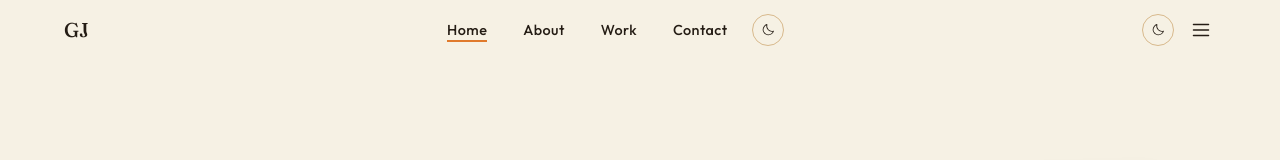
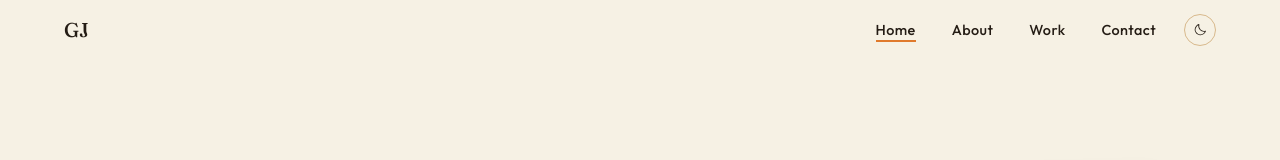
Before and after one commit to varneet-s/gurpreet-portfolio, a Next.js app: page / in a window 1280 px wide. Shown: the top 160 px of the page. Built offline with nearby package versions, Linux system fonts and the light colour scheme.

Commit message:
fix: nav — single theme toggle on right, hamburger only on mobile, no duplicate controls

```diff
--- a/components/Nav.tsx
+++ b/components/Nav.tsx
@@ -24,7 +24,6 @@ export default function Nav() {
     return () => window.removeEventListener("scroll", onScroll);
   }, []);
 
-  // close mobile menu on route change
   useEffect(() => { setOpen(false); }, [pathname]);
 
   return (
@@ -36,7 +35,7 @@ export default function Nav() {
           zIndex: 50,
           backgroundColor: "var(--bg)",
           borderBottom: scrolled ? "1px solid var(--border)" : "1px solid transparent",
-          transition: "border-color 200ms ease",
+          transition: "border-color 200ms ease, background-color 200ms ease",
         }}
       >
         <nav
@@ -64,35 +63,22 @@ export default function Nav() {
             GJ
           </Link>
 
-          {/* Desktop: links + theme toggle */}
-          <div style={{ display: "flex", alignItems: "center", gap: "24px" }} className="hidden-mobile">
-            <ul
-              style={{
-                display: "flex",
-                gap: "36px",
-                listStyle: "none",
-                alignItems: "center",
-              }}
-            >
-              {links.map(({ href, label }) => {
-                const isActive = pathname === href;
-                return (
-                  <li key={href}>
-                    <Link
-                      href={href}
-                      className={`nav-link${isActive ? " active" : ""}`}
-                    >
-                      {label}
-                    </Link>
-                  </li>
-                );
-              })}
+          {/* Desktop: nav links + theme toggle — hidden on mobile */}
+          <div className="nav-desktop">
+            <ul style={{ display: "flex", gap: "36px", listStyle: "none", alignItems: "center" }}>
+              {links.map(({ href, label }) => (
+                <li key={href}>
+                  <Link href={href} className={`nav-link${pathname === href ? " active" : ""}`}>
+                    {label}
+                  </Link>
+                </li>
+              ))}
             </ul>
             <ThemeToggle />
           </div>
 
-          {/* Mobile: theme toggle + hamburger */}
-          <div style={{ display: "flex", alignItems: "center", gap: "12px" }} className="show-mobile">
+          {/* Mobile: theme toggle + hamburger — hidden on desktop */}
+          <div className="nav-mobile">
             <ThemeToggle />
             <button
               onClick={() => setOpen(!open)}
@@ -103,6 +89,8 @@ export default function Nav() {
                 cursor: "pointer",
                 color: "var(--ink)",
                 padding: "4px",
+                display: "flex",
+                alignItems: "center",
               }}
             >
               {open ? <X size={22} /> : <List size={22} />}
@@ -145,9 +133,19 @@ export default function Nav() {
       )}
 
       <style>{`
+        .nav-desktop {
+          display: flex;
+          align-items: center;
+          gap: 28px;
+        }
+        .nav-mobile {
+          display: none;
+          align-items: center;
+          gap: 12px;
+        }
         @media (max-width: 640px) {
-          .hidden-mobile { display: none !important; }
-          .show-mobile   { display: block !important; }
+          .nav-desktop { display: none; }
+          .nav-mobile  { display: flex; }
         }
       `}</style>
     </>
```
